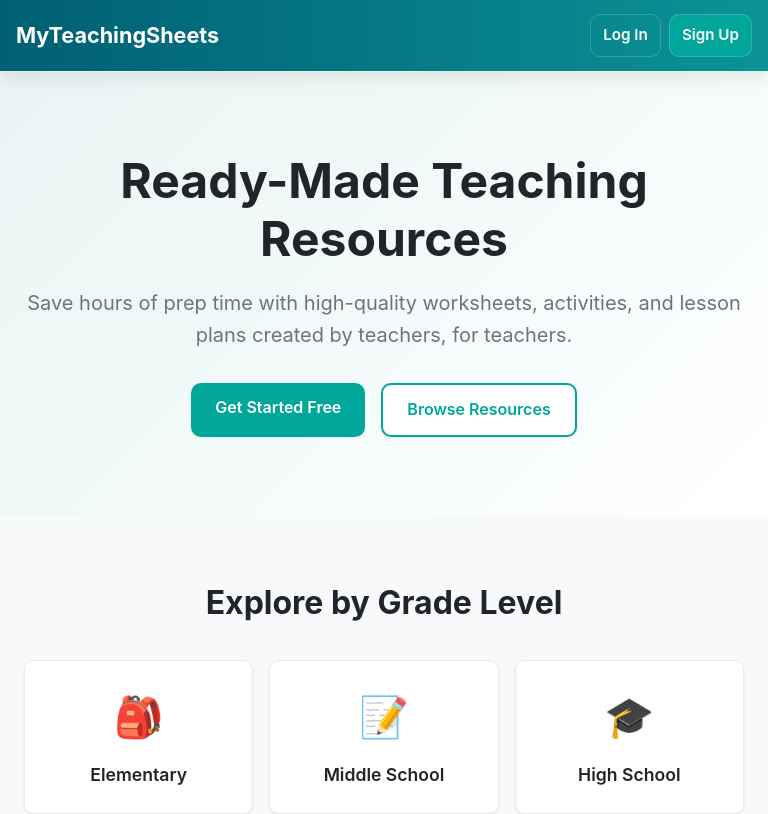
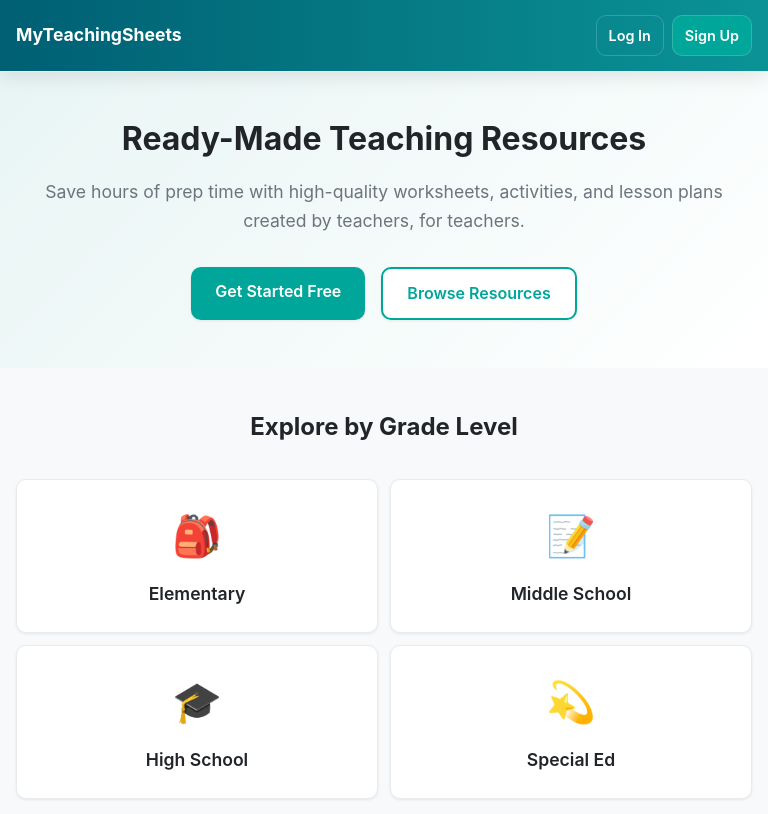
Before and after one commit to MyTeachingSheets/MTS, a Next.js app: page / in a window 768 px wide. Shown: the top 814 px of the page. Built offline with nearby package versions, Linux system fonts and the light colour scheme; no server answers.

Commit message:
Add responsive styles and update tests for TPT redesign

```diff
--- a/styles/globals.css
+++ b/styles/globals.css
@@ -326,6 +326,27 @@ body{
 .small-link{font-size:0.95rem;color:var(--tpt-teal);text-decoration:none;font-weight:500;transition:color 0.2s}
 .small-link:hover{color:var(--tpt-teal-dark)}
 
-@media(min-width:768px){
-  .hero h1{font-size:2.8rem}
+/* Responsive Design */
+@media(max-width:768px){
+  .nav-brand{font-size:1.1rem}
+  .nav-actions{gap:6px}
+  .nav-btn{padding:6px 12px;font-size:0.9rem}
+  .hero-section{padding:48px 20px}
+  .hero-section h1{font-size:2rem}
+  .hero-section .tagline{font-size:1.1rem}
+  .section-title{font-size:1.5rem}
+  .content-section{padding:40px 16px}
+  .resource-grid{grid-template-columns:1fr;gap:16px}
+  .category-grid{grid-template-columns:repeat(2, 1fr);gap:12px}
+  .log-row{flex-direction:column;gap:12px}
+  .log-row-left{width:100%}
+  .auth-card{padding:28px 24px}
+  .footer-links{gap:16px;font-size:0.85rem}
+  .admin-logs-toolbar{flex-direction:column;align-items:stretch}
+  .admin-logs-toolbar input{min-width:100%}
+  .admin-logs-inner{padding:20px}
 }
+
+@media(min-width:1024px){
+  .hero-section h1{font-size:3.5rem}
+}
```
Also changed, not shown: 1 other file (tests, documents, lock files or other folders).
